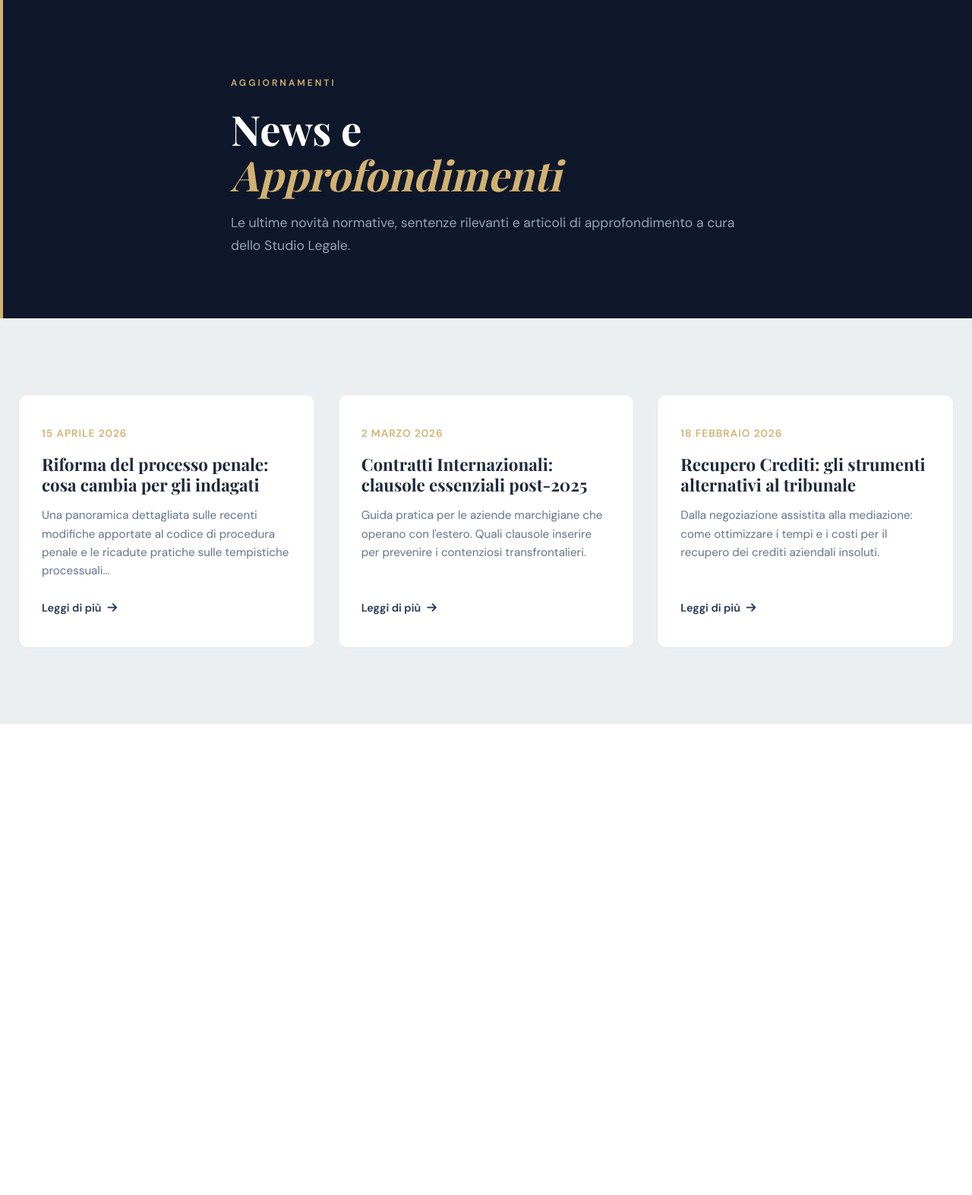
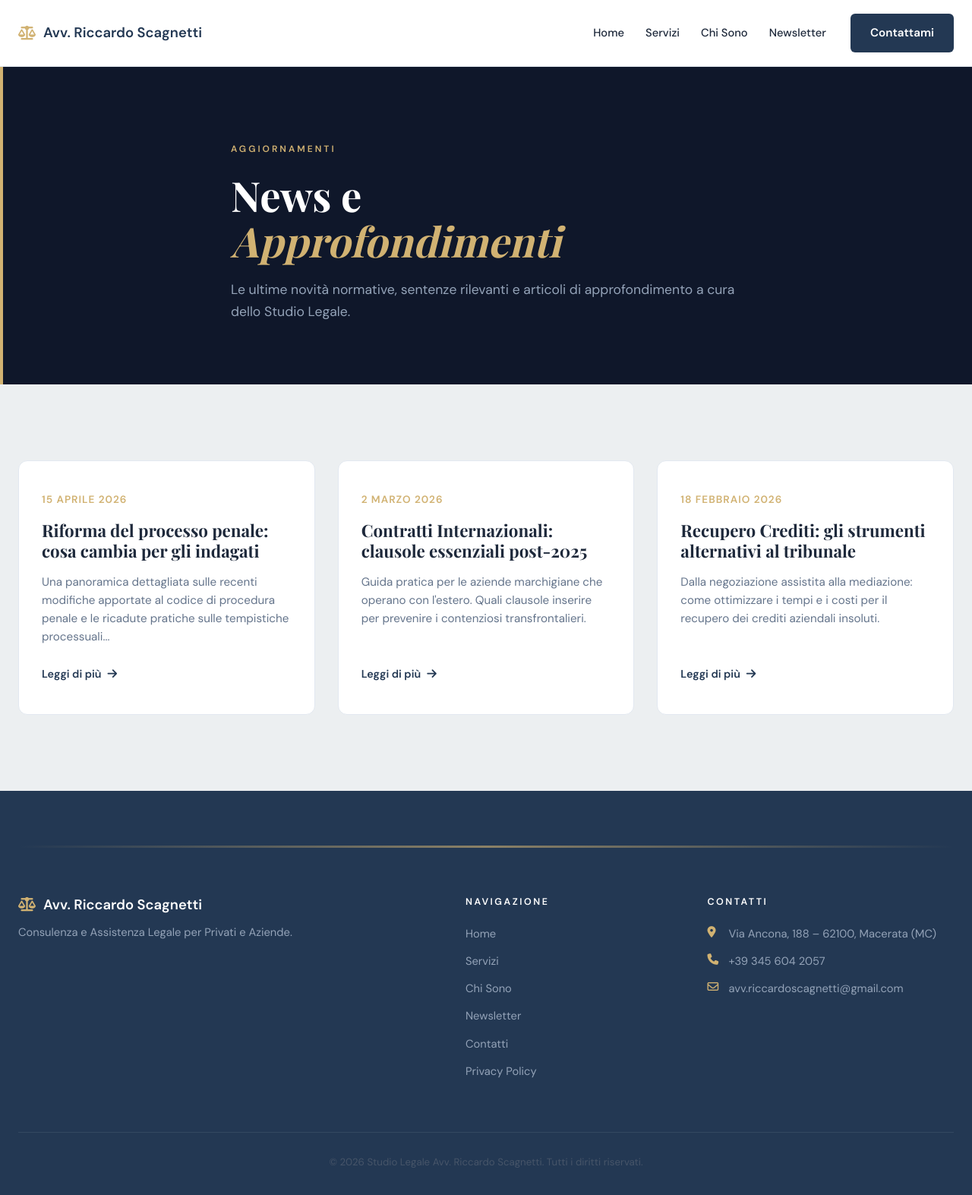
Before and after one commit to Bibo00/Sito_zio, a plain HTML site: page newsletter.html in a window 1280 px wide. Shown: the whole page at 76% size. Before the commit the page ends 953 px from the top, so only its background shows below. Drawn offline with nearby package versions, Linux system fonts and the light colour scheme.

Commit message:
Update newsletter.html

```diff
--- a/newsletter.html
+++ b/newsletter.html
@@ -11,9 +11,38 @@
     <link rel="stylesheet" href="https://cdnjs.cloudflare.com/ajax/libs/font-awesome/6.4.0/css/all.min.css">
     <link rel="stylesheet" href="style.css">
     <link rel="stylesheet" href="newsletter.css">
+
 </head>
 
 <body>
+
+    <header class="navbar">
+        <div class="container nav-container">
+            <div class="logo">
+                <i class="fa-solid fa-scale-balanced"></i>
+                <span>Avv. Riccardo Scagnetti</span>
+            </div>
+
+            <div class="menu-toggle" id="mobile-menu">
+                <i class="fa-solid fa-bars"></i>
+            </div>
+            <div class="overlay" id="overlay"></div>
+
+            <nav class="nav-menu" id="nav-menu">
+                <div class="close-menu" id="close-menu">
+                    <i class="fa-solid fa-xmark"></i>
+                </div>
+                <ul class="nav-links">
+                    <li><a href="index.html" class="nav-link-item">Home</a></li>
+                    <li><a href="servizi.html" class="nav-link-item">Servizi</a></li>
+                    <li><a href="chi-sono.html" class="nav-link-item">Chi Sono</a></li>
+                    <li><a href="newsletter.html" class="nav-link-item">Newsletter</a></li>
+                </ul>
+                <a href="contatti.html" class="btn btn-dark">Contattami</a>
+            </nav>
+        </div>
+    </header>
+
 
     <section class="hero-page">
         <div class="hero-page-inner">
@@ -58,6 +87,43 @@
         </div>
     </section>
 
+
+    <footer id="contatti" class="footer">
+        <div class="container">
+            <!-- Striscia dorata ornamentale sopra il footer -->
+            <div class="footer-top-bar"></div>
+            <div class="footer-grid">
+                <div class="footer-brand">
+                    <h3><i class="fa-solid fa-scale-balanced"></i> Avv. Riccardo Scagnetti</h3>
+                    <p>Consulenza e Assistenza Legale per Privati e Aziende.</p>
+                </div>
+                <div class="footer-nav">
+                    <h4>Navigazione</h4>
+                    <ul>
+                        <li><a href="index.html">Home</a></li>
+                        <li><a href="servizi.html">Servizi</a></li>
+                        <li><a href="chi-sono.html">Chi Sono</a></li>
+                        <li><a href="newsletter.html">Newsletter</a></li>
+                        <li><a href="contatti.html">Contatti</a></li>
+                        <li><a href="#">Privacy Policy</a></li>
+                    </ul>
+                </div>
+                <div class="footer-contact">
+                    <h4>Contatti</h4>
+                    <ul>
+                        <li><i class="fa-solid fa-location-dot"></i> Via Ancona, 188 – 62100, Macerata (MC)</li>
+                        <li><i class="fa-solid fa-phone"></i> +39 345 604 2057</li>
+                        <li><i class="fa-regular fa-envelope"></i> avv.riccardoscagnetti@gmail.com</li>
+                    </ul>
+                </div>
+            </div>
+            <div class="footer-bottom">
+                <p>&copy; 2026 Studio Legale Avv. Riccardo Scagnetti. Tutti i diritti riservati.</p>
+            </div>
+        </div>
+    </footer>
+
+    <script src="script.js" defer></script>
 </body>
 
 </html>
```
